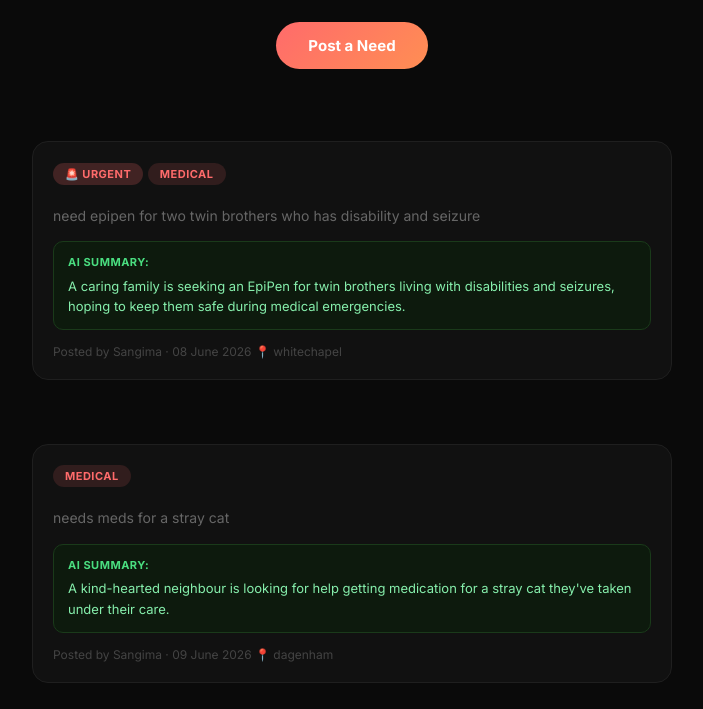
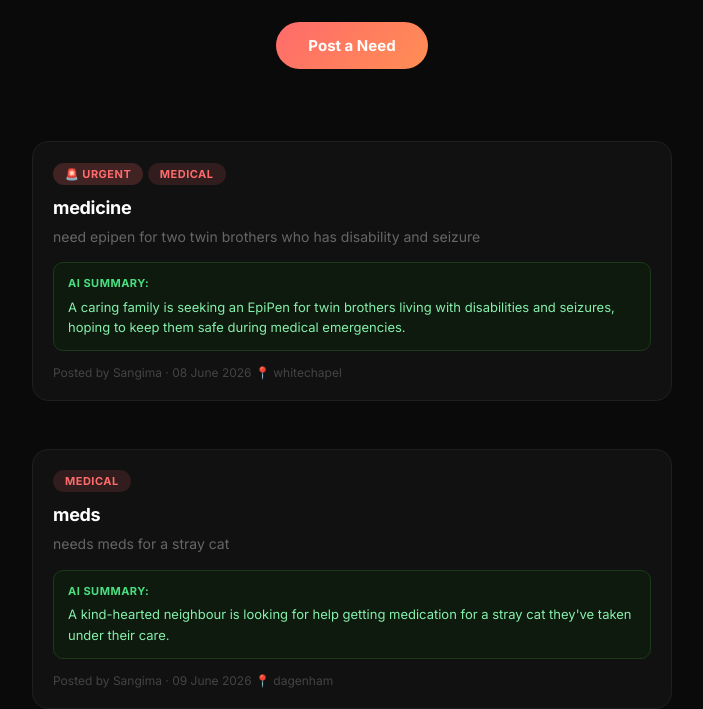
Before and after one commit to Sangima-Chowdhury/withme, a Flask app: page / in a window 1280 px wide. Shown: the part 220-929 px from the top of the page, without its empty margins (288-991 px from the left). Before the commit the page ends 903 px from the top, so only its background shows below. Run offline with Flask 3, Linux system fonts and the light colour scheme; data comes from the database, SQL or seed files in the repository.

Commit message:
Fix index.html post title link

```diff
--- a/templates/index.html
+++ b/templates/index.html
@@ -20,7 +20,7 @@
 </div>
 {% endif %}
 <div class="card-category">{{ post.category }}</div>
-                <h2><a href="[[ url_for("post_detail", post_id=post.id) ]]" style="text-decoration:none; color:inherit;"[[ post.title ]]</a></h2>
+                <h2><a href="{{ url_for("post_detail", post_id=post.id) }}" style="text-decoration:none; color:inherit;">{{ post.title }}</a></h2>
                 <p>{{ post.description }}</p>
 
                 {% if post.photo_filename %}
```
